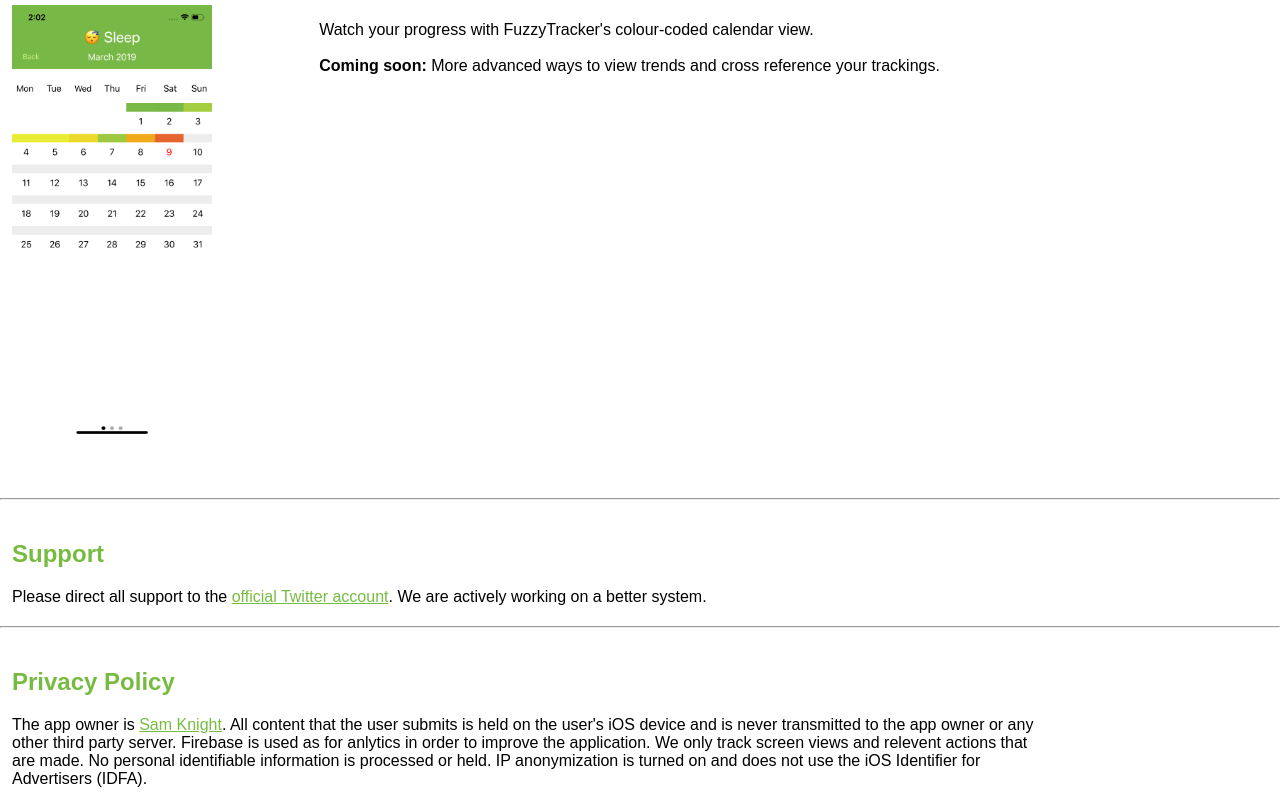
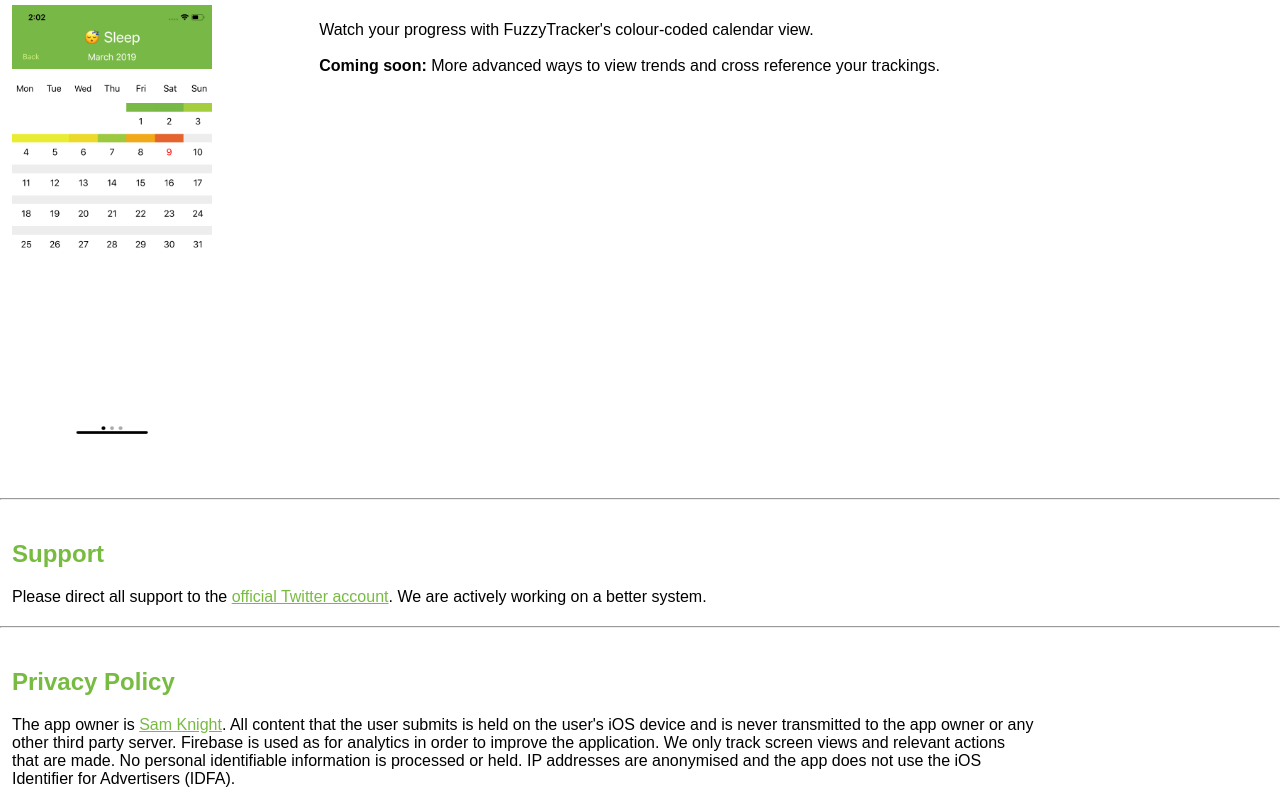
Before and after one commit to samknight/fuzzytracker-web, a plain HTML site: page index.html in a window 1280 px wide. Shown: the part 1517-2317 px from the top of the page. Drawn offline with Linux system fonts and the light colour scheme.

Commit message:
update privacy policy

```diff
--- a/index.html
+++ b/index.html
@@ -107,10 +107,9 @@
   <section id="privacy">
     <h2>Privacy Policy</h2>
     The app owner is <a href="samknight.co.uk">Sam Knight</a>.
+ All content that the user submits is held on the user's iOS device and is never transmitted to the app owner or any other third party server.
 
-    All content that the user submits is held on the user's iOS device and is never transmitted to the app owner or any other third party server.
-
-    Firebase is used as for anlytics in order to improve the application. We only track screen views and relevent actions that are made. No personal identifiable information is processed or held. IP anonymization is turned on and does not use the iOS Identifier for Advertisers (IDFA).
+ Firebase is used as for analytics in order to improve the application. We only track screen views and relevant actions that are made.     No personal identifiable information is processed or held. IP addresses are anonymised and the app does not use the iOS Identifier for Advertisers (IDFA).
   </section>
 
 </body>
```
